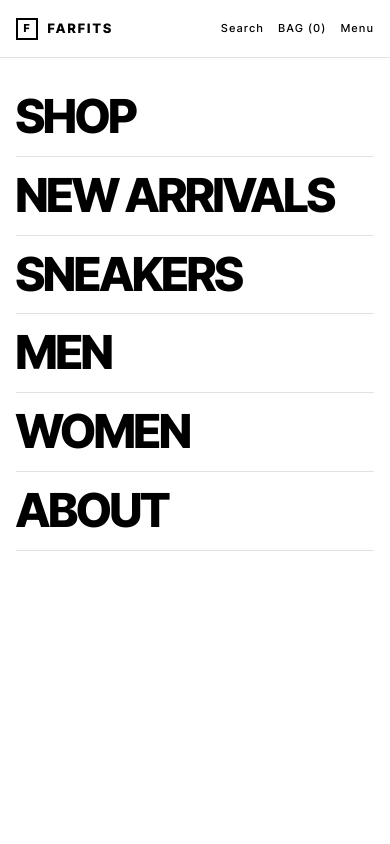
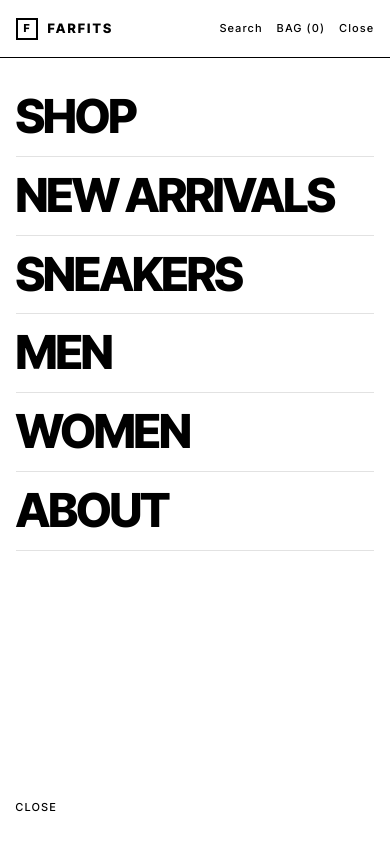
Before and after one commit to muhammadtaha2758-arch/farfits, a Next.js app: page /cart in a window 390 px wide. Both pictures are taken after a click on the button "Menu". Shown: the top 844 px of the page. Built offline with nearby package versions, Linux system fonts and the light colour scheme.

Commit message:
hamburger fix

```diff
--- a/app/globals.css
+++ b/app/globals.css
@@ -49,8 +49,25 @@ body {
   padding-bottom: env(safe-area-inset-bottom, 0px);
 }
 
+html.nav-open,
 body.nav-open {
   overflow: hidden;
+  overscroll-behavior: none;
+}
+
+body.nav-open {
+  position: fixed;
+  left: 0;
+  right: 0;
+  width: 100%;
+  touch-action: none;
+}
+
+body.nav-open header.site-header {
+  background: #fff;
+  color: #000;
+  mix-blend-mode: normal;
+  border-bottom-color: var(--ll);
 }
 
 a {
@@ -179,6 +196,10 @@ nav.main a.on::after {
 }
 
 .burger {
+  display: none;
+}
+
+.nav-close {
   display: none;
 }
 
@@ -255,6 +276,16 @@ nav.main a.on::after {
   nav.main.open {
     transform: none;
     visibility: visible;
+    touch-action: pan-y;
+  }
+
+  .nav-close {
+    display: inline-flex;
+    align-items: center;
+    margin-top: auto;
+    min-height: 48px;
+    padding: 22px 0 8px;
+    align-self: flex-start;
   }
 
   nav.main a {
--- a/components/Header.tsx
+++ b/components/Header.tsx
@@ -49,8 +49,20 @@ function HeaderInner() {
   }, [pathname, searchParams]);
 
   useEffect(() => {
-    document.body.classList.toggle("nav-open", menuOpen);
-    return () => document.body.classList.remove("nav-open");
+    const root = document.documentElement;
+    if (!menuOpen) return;
+
+    const y = window.scrollY;
+    root.classList.add("nav-open");
+    document.body.classList.add("nav-open");
+    document.body.style.top = `-${y}px`;
+
+    return () => {
+      root.classList.remove("nav-open");
+      document.body.classList.remove("nav-open");
+      document.body.style.top = "";
+      window.scrollTo({ top: y, left: 0, behavior: "auto" });
+    };
   }, [menuOpen]);
 
   useEffect(() => {
@@ -105,7 +117,10 @@ function HeaderInner() {
 
   return (
     <>
-      <header className={`site-header${over ? " over" : ""}`} id="hd">
+      <header
+        className={`site-header${over && !menuOpen ? " over" : ""}`}
+        id="hd"
+      >
         <Link className="logo" href="/" aria-label="FARFITS home">
           <span className="mono">F</span>
           FARFITS
@@ -133,7 +148,14 @@ function HeaderInner() {
                 {item.label}
               </Link>
             );
-          })}
+            })}
+          <button
+            type="button"
+            className="nav-close lab"
+            onClick={() => setMenuOpen(false)}
+          >
+            Close
+          </button>
         </nav>
         <div className="tools lab">
           <button
@@ -155,12 +177,12 @@ function HeaderInner() {
             className="burger"
             id="bg"
             type="button"
-            aria-label="Menu"
+            aria-label={menuOpen ? "Close menu" : "Menu"}
             aria-expanded={menuOpen}
             aria-controls="nv"
             onClick={toggleMenu}
           >
-            Menu
+            {menuOpen ? "Close" : "Menu"}
           </button>
         </div>
       </header>
```
